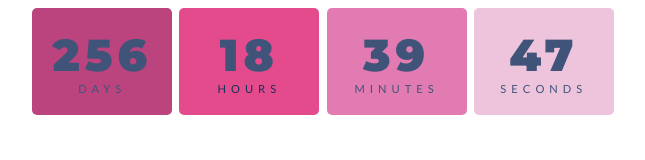
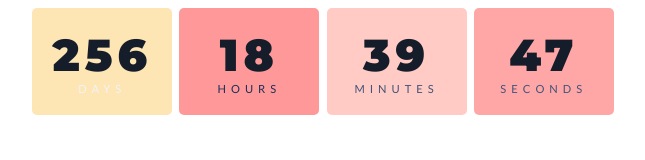
Before and after one commit to cate-pk/notion, a plain HTML site: page index.html in a window 1280 px wide. Shown: the whole page, without its empty margins (317-962 px from the left). Drawn offline with Linux system fonts and the light colour scheme.

Commit message:
Update index.html

```diff
--- a/index.html
+++ b/index.html
@@ -28,25 +28,26 @@ body{
 }
 
 .days {
-  background: #bb437e;
+  background: #FDE5B4;
+  color : #f1f3f7;
 }
 
 .hours {
-  background: #e44b8d;
+  background: #FF9899;
   color: #183059;
 }
 
 .minutes {
-  background: #e27bb1;
+  background: #FFCBC4;
 }
 
 .seconds {
-  background: #eec4dc;
+  background: #FFA7A6;
 }
 
 .numbers {
   font-family: 'Montserrat', sans-serif;
-  color:  #40547a;
+  color:  #161d2a;
   font-size: 4em;
   text-align: center;
 }
```
